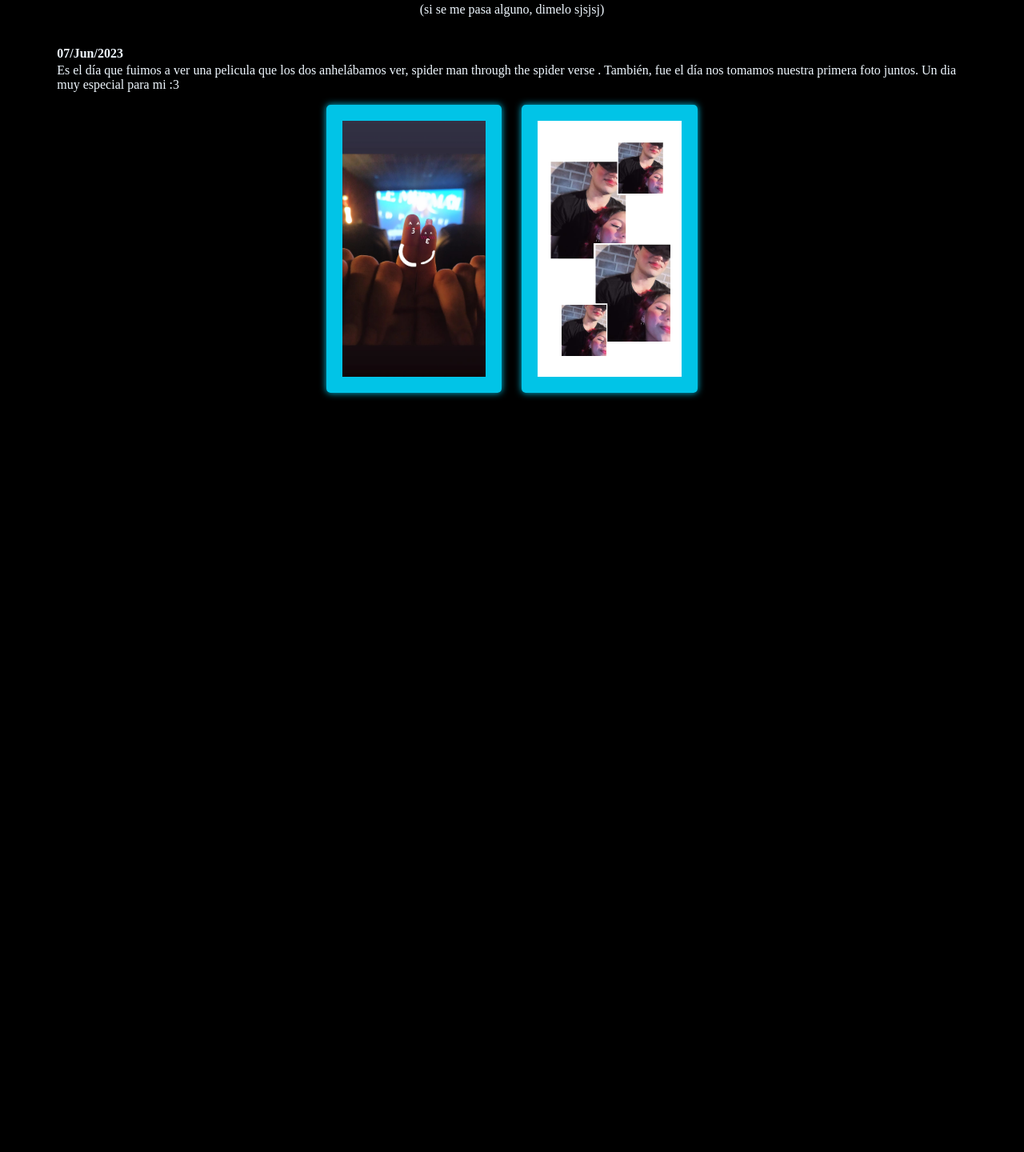
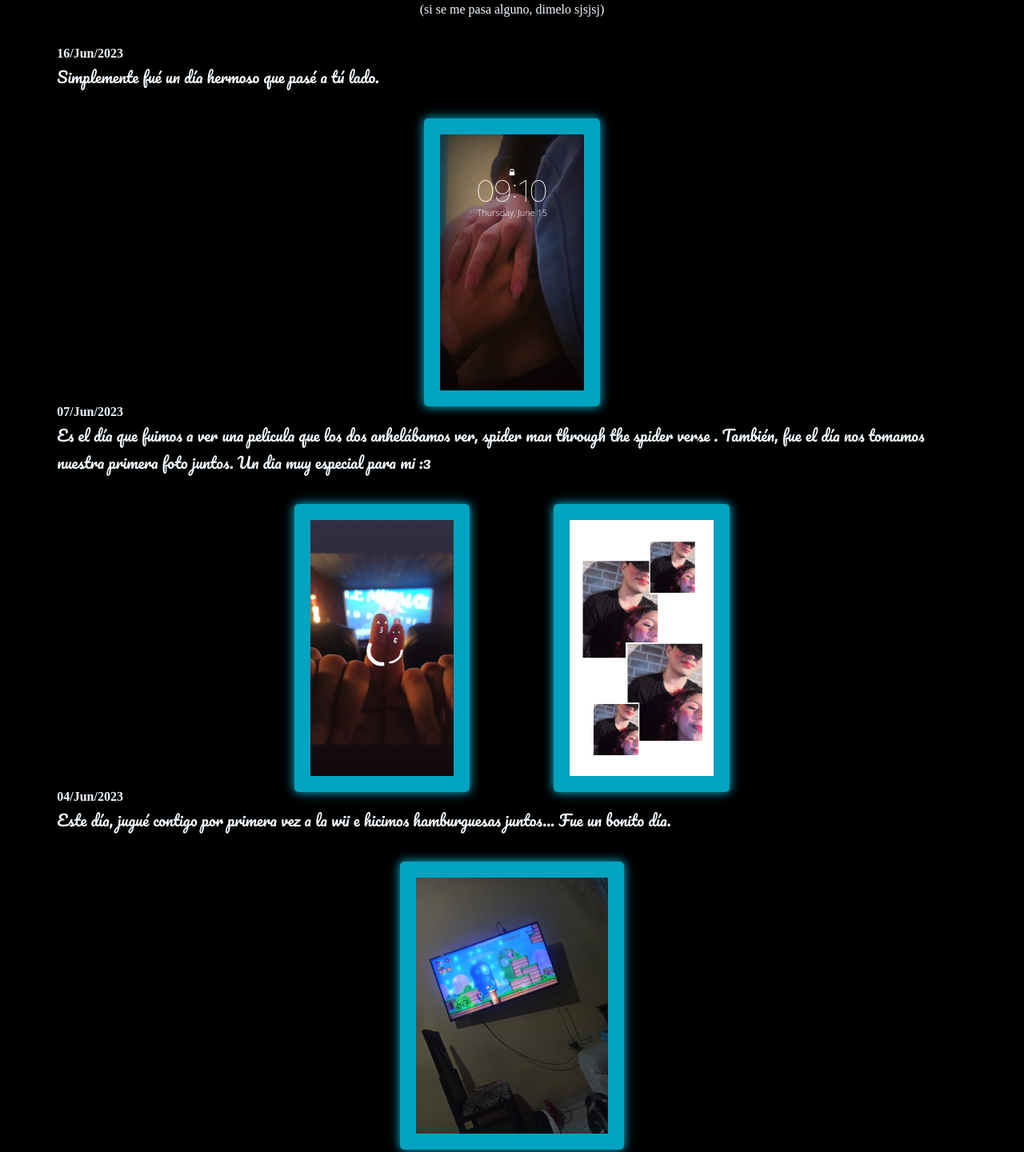
Before and after one commit to Niiko235/Valen-Nico, a plain HTML site: page index.html in a window 1280 px wide. Shown: the part 119-1559 px from the top of the page at 80% size. Before the commit the page ends 800 px from the top, so only its background shows below. Drawn offline with Linux system fonts and the light colour scheme.

Commit message:
Add files via upload

```diff
--- a/css/general.css
+++ b/css/general.css
@@ -20,7 +20,12 @@ main h4{
 main p {
     margin-top: 3px;
 }
-#imagenes{
+
+.info p{
+    font-family: 'Pacifico', cursive;
+    font-size: larger;
+}
+.imagenes{
     display: flex;
     flex-direction: row;
     flex-wrap: wrap;
@@ -34,9 +39,9 @@ main p {
 
 .imagen img {
     height: 100%;
-    box-shadow: 0 0 .50em #01c4e7;
+    box-shadow: 0 0 .80em #01c4e7;
     border-style: solid;
     border-radius: 5px;
     border-width: 2cap;
-    border-color: #01c4e7;
+    border-color: #00a3c0;
 }
--- a/index.html
+++ b/index.html
@@ -7,6 +7,7 @@
     <meta name="description" content="Una linda historia de amor es digna de quedar en la memoria">
     <meta name="robots" content="index, follow">
     <title>V & N</title>
+    <link href="https://fonts.googleapis.com/css2?family=Pacifico&display=swap" rel="stylesheet">
     <link rel="stylesheet" href="./css/general.css">
 </head>
 <body>
@@ -16,16 +17,42 @@
         <p>(si se me pasa alguno, dimelo sjsjsj)</p>
     </header>
     <main>
-        <h4>07/Jun/2023</h4>
-        <p>Es el día que fuimos a ver una pelicula que los dos anhelábamos ver, spider man through the spider verse . También, fue el día nos tomamos nuestra primera foto juntos. Un dia muy especial para mi :3</p>
-        <section id="imagenes">
-            <div class="imagen">
-                <img src="./img/WhatsApp Image 2023-06-14 at 8.44.07 PM.jpeg" alt="Stand by me">
-            </div>
-            <div class="imagen">
-                <img src="img/WhatsApp Image 2023-06-14 at 8.43.31 PM.jpeg" alt="Dos bellakos enamorados">
-            </div>
-        </section>
+        <div class="recuerdo">
+            <section class="info">
+                <h4>16/Jun/2023</h4>
+                <p>Simplemente fué un día hermoso que pasé a tú lado.</p>
+            </section>
+            <section class="imagenes">
+                <figure class="imagen">
+                    <img src="./img/WhatsApp Image 2023-06-16 at 9.05.52 AM.jpeg" alt="Ayyy el amor">
+                </figure>
+            </section>
+        </div>
+        <div class="recuerdo">
+            <section class="info">
+                <h4>07/Jun/2023</h4>
+                <p>Es el día que fuimos a ver una pelicula que los dos anhelábamos ver, spider man through the spider verse . También, fue el día nos tomamos nuestra primera foto juntos. Un dia muy especial para mi :3</p>
+            </section>
+            <section class="imagenes">
+                <figure class="imagen">
+                    <img src="./img/WhatsApp Image 2023-06-14 at 8.44.07 PM.jpeg" alt="Stand by me">
+                </figure>
+                <figure class="imagen">
+                    <img src="img/WhatsApp Image 2023-06-14 at 8.43.31 PM.jpeg" alt="Dos bellakos enamorados">
+                </figure>
+            </section>
+        </div>
+        <div class="recuerdo">
+            <section class="info">
+                <h4>04/Jun/2023</h4>
+                <p>Este día, jugué contigo por primera vez a la wii e hicimos hamburguesas juntos... Fue un bonito día.   </p>
+            </section>
+            <section class="imagenes">
+                <figure class="imagen">
+                    <img src="img/WhatsApp Image 2023-06-16 at 9.26.03 AM.jpeg" alt="Geeks">
+                </figure>
+            </section>
+        </div>
     </main>
 </body>
 </html>
```
Also changed, not shown: img/WhatsApp Image 2023-06-16 at 9.05.52 AM.jpeg (added), img/WhatsApp Image 2023-06-16 at 9.26.03 AM.jpeg (added).
